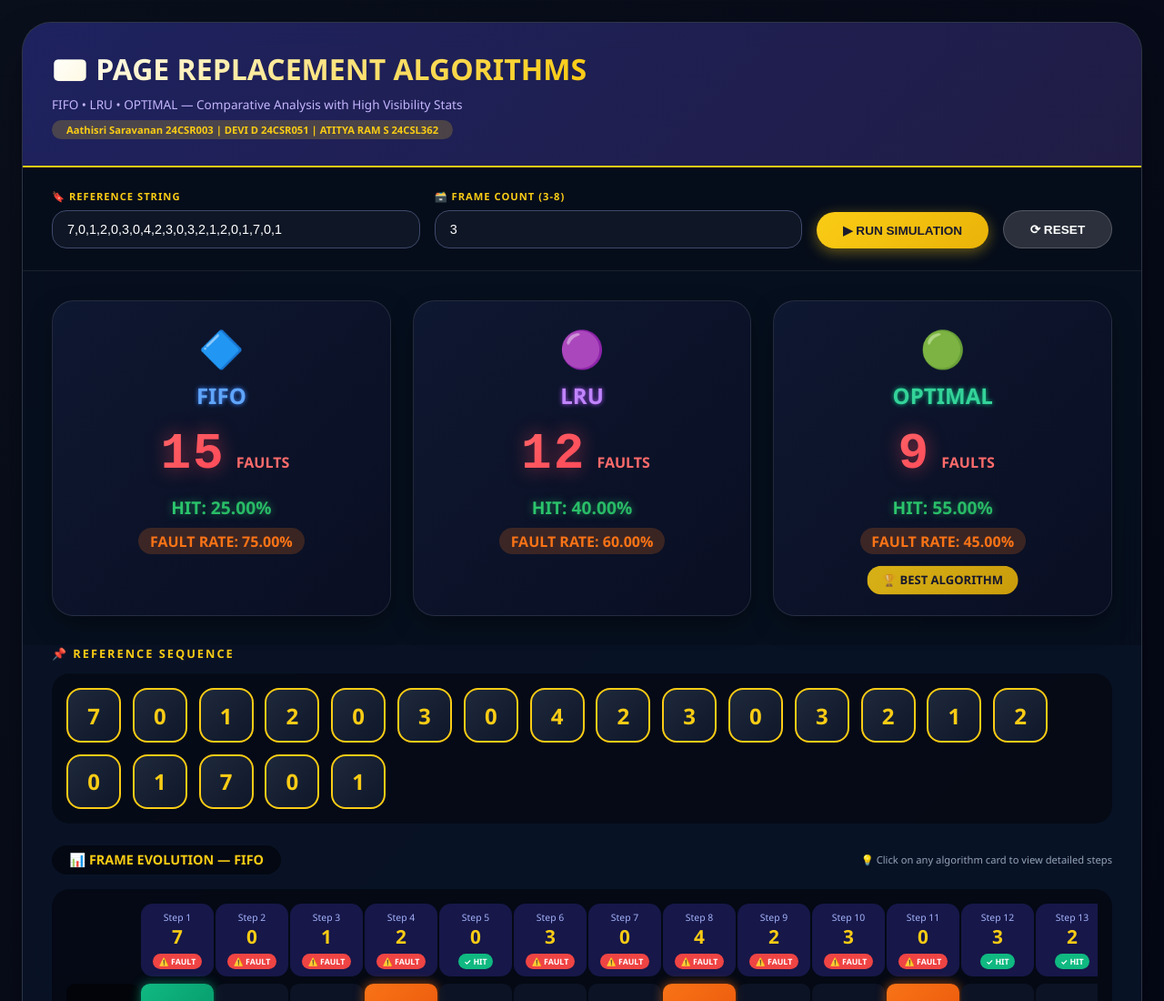
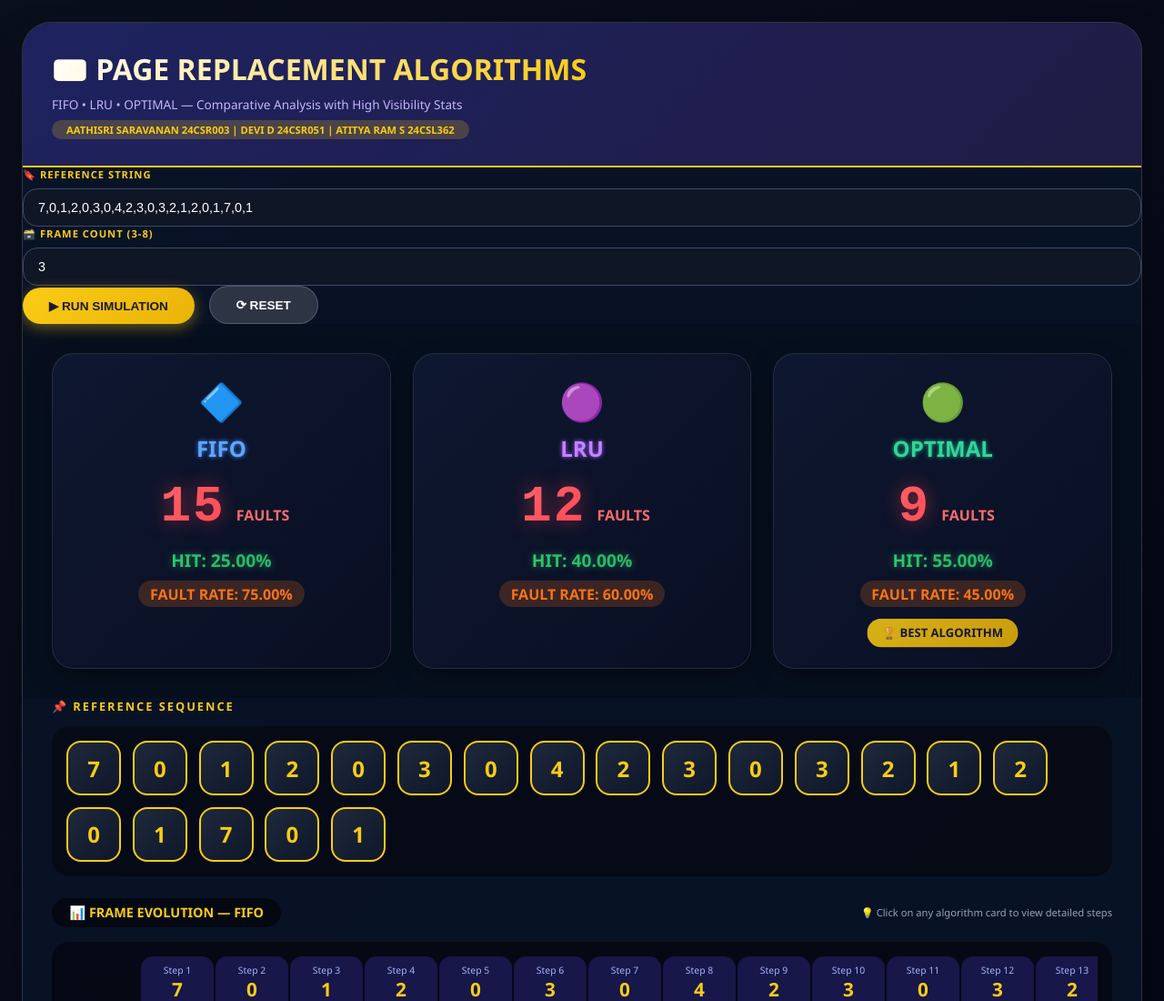
Before and after one commit to Aathisri24CSR003/operating-system-project, a plain HTML site: page index.html in a window 1280 px wide. Shown: the top 1100 px of the page at 91% size. Drawn offline with Linux system fonts and the light colour scheme.

Commit message:
updated design and UI

```diff
--- a/index.html
+++ b/index.html
@@ -476,10 +476,10 @@
     <div class="hero">
         <h1>📟 PAGE REPLACEMENT ALGORITHMS</h1>
         <div class="subtitle">FIFO • LRU • OPTIMAL — Comparative Analysis with High Visibility Stats</div>
-        <div class="team-badge"> Aathisri Saravanan  24CSR003 | DEVI D 24CSR051 | ATITYA RAM S 24CSL362</div>
+        <div class="team-badge"> AATHISRI SARAVANAN  24CSR003 | DEVI D 24CSR051 | ATITYA RAM S 24CSL362</div>
     </div>
 
-    <div class="control-bar">
+    <div class="cosntrol-bar">
         <div class="ctrl-group">
             <label>🔖 REFERENCE STRING</label>
             <input type="text" id="refInput" value="7,0,1,2,0,3,0,4,2,3,0,3,2,1,2,0,1,7,0,1">
```
